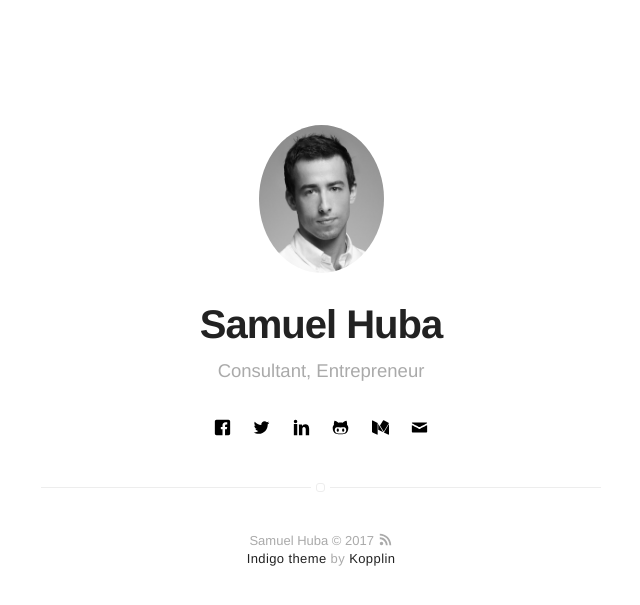
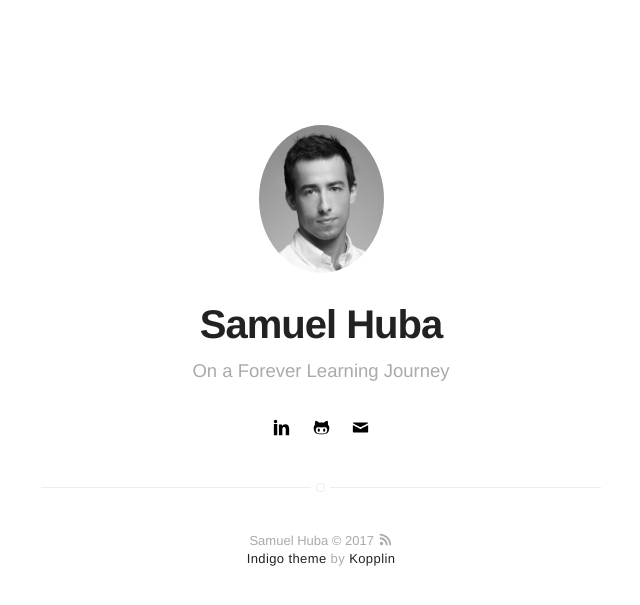
Before and after one commit to SamuelHuba/SamuelHuba.github.io, a Jekyll site: the page built from index.html, in a window 1280 px wide. Shown: the top 605 px of the page, without its empty margins (319-959 px from the left). Built offline with Jekyll 4.4.1, drawn with Linux system fonts in a browser that asks for light colours.

Commit message:
updated bio

```diff
--- a/_config.yml
+++ b/_config.yml
@@ -1,9 +1,9 @@
 # main text of home
 name: Samuel Huba
-bio: Consultant, Entrepreneur
+bio: On a Forever Learning Journey
 
 # twitter summary info
-description: Consultant, Entrepreneur
+description: On a Forever Learning Journey
 
 # if it's an external image, update below for true
 # better with square images
@@ -29,26 +29,26 @@ highlighter: rouge
 disqus: mydisqus
 
 # if you don't have any of social below, comment the line
-facebook: samuel.huba
-twitter: samuelhuba
+# facebook: samuel.huba
+# twitter: samuelhuba
 # google: mygoogle
 # instagram: myinstagram
 # pinterest: mypinterest
 linkedin: samuelhuba
 # youtube: myyoutube
 # spotify: myspotify
-github: samuelhuba
+# github: samuelhuba
 # stackoverflow: 7044681/mystackoverflow
 # quora: userquora
 # reddit: username
-medium: samuel.huba
+# medium: samuel.huba
 # vimeo: myvimeo
 email: samuel.huba@gmail.com
 
 authors:
     johndoe:
         name: Samuel Huba
-        bio: Consultant, Entrepreneur
+        bio: On a Forever Learning Journey
         external-image: true
         picture: assets/images/profile.jpg
         twitter: samuelhuba
```
